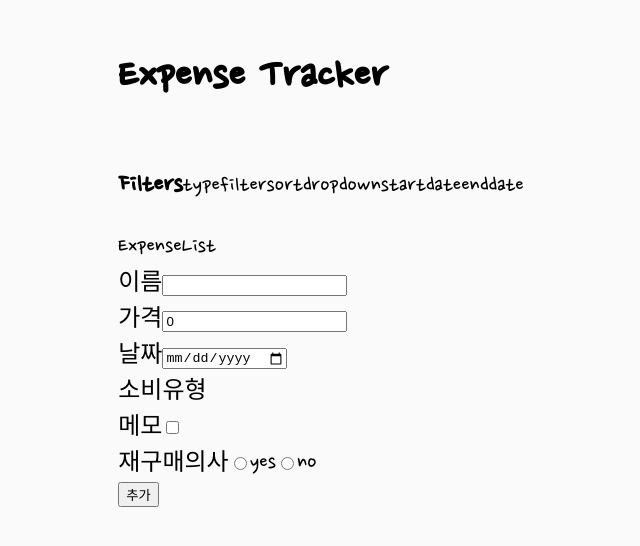
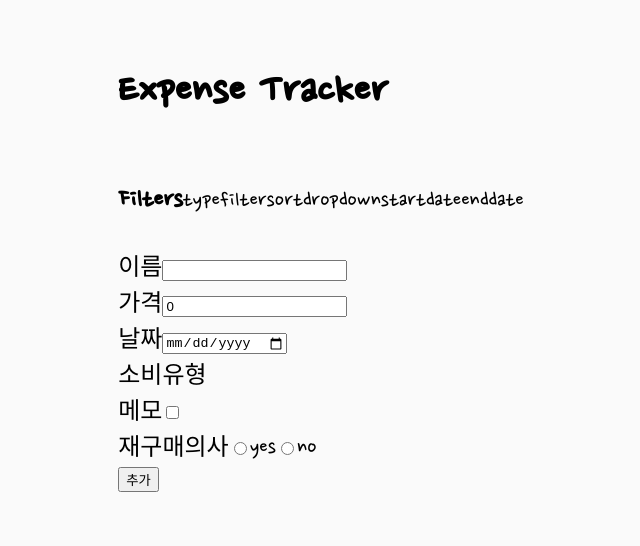
Before and after one commit to jun42/react-expense-tracker, a React (Create React App) app: page / in a window 1280 px wide. Shown: the part 146-692 px from the top of the page, without its empty margins (263-903 px from the left). Built offline with nearby package versions, Linux system fonts and the light colour scheme.

Commit message:
임시커밋 expenselist 작업중

```diff
--- a/src/App.js
+++ b/src/App.js
@@ -3,13 +3,27 @@ import { PaymentForm } from "./components/PaymentForm";
 import { Header } from "./components/Header";
 import { Filters } from "./components/Filters";
 import { ExpenseList } from "./components/ExpenseList";
+import { useState } from "react";
 
 function App() {
+  const [expenseObjects, setExpenseObjects] = useState([
+    {
+      name: "신발", //string
+      price: 100000, //number
+      date: "2023-08-27", // yyyy--mm--dd
+      type: { label: "의류비", value: "apparel" }, // type object
+      memoString: "하얀색", //string
+      repurchase: "no", // yes / no
+      insert: new Date(),
+    },
+  ]);
   return (
     <div className="wrapper">
       <Header />
       <Filters />
-      <ExpenseList />
+      {expenseObjects.forEach((stateObject) => {
+        return <ExpenseList stateObject={stateObject} />;
+      })}
       <PaymentForm />
     </div>
   );
--- a/src/components/PaymentForm.js
+++ b/src/components/PaymentForm.js
@@ -6,14 +6,16 @@ import { DateInput } from "./inputs/DateInput";
 import { NameInput } from "./inputs/NameInput";
 import { PriceInput } from "./inputs/PriceInput";
 import { RepurchaseInput } from "./inputs/RepurchaseInput";
+import { FormSubmitBtn } from "./inputs/FormSubmitBtn";
 export const PaymentForm = () => {
   const [objectState, setObjectState] = useState({
-    name: "",
-    price: 0,
-    date: new Date(),
-    repurchase: null,
-    // isMemo: false,
-    memoString: "",
+    name: "", //string
+    price: 0, //number
+    date: new Date(), // yyyy--mm--dd
+    type: null, // type object
+    memoString: "", //string
+    repurchase: null, // yes / no
+    insert: null,
   });
 
   const changeInputHandler = (event) => {
@@ -24,9 +26,6 @@ export const PaymentForm = () => {
   };
   console.log(objectState);
   console.log("rendered");
-  const testChangeHandler = (event) => {
-    console.log(event.target.value);
-  };
   return (
     <form className="payment-form">
       <NameInput
@@ -41,12 +40,10 @@ export const PaymentForm = () => {
         changeInputHandler={changeInputHandler}
         objectState={objectState}
       />
-      <TypeInput />
+      <TypeInput setObjectState={setObjectState} />
       <MemoInput changeInputHandler={changeInputHandler} />
       <RepurchaseInput changeInputHandler={changeInputHandler} />
-      <button className="payment-form__submit-button" type="submit">
-        추가
-      </button>
+      <FormSubmitBtn />
     </form>
   );
 };
--- /dev/null
+++ b/src/components/inputs/FormSubmitBtn.js
@@ -0,0 +1,9 @@
+import React from "react";
+
+export const FormSubmitBtn = () => {
+  return (
+    <button className="payment-form__submit-button" type="submit">
+      추가
+    </button>
+  );
+};
--- a/src/components/inputs/TypeInput.js
+++ b/src/components/inputs/TypeInput.js
@@ -1,28 +1,38 @@
 import React from "react";
 import { useState } from "react";
-export const TypeInput = () => {
+export const TypeInput = (props) => {
   const expenseTypes = [
     { label: "식비", value: "food" },
     { label: "월세", value: "rent" },
     { label: "교통비", value: "transportation" },
     { label: "의류비", value: "apparel" },
   ];
+
   const [isClose, setIsClose] = useState(true);
   const [selectedType, setSeletedType] = useState(null);
-  const selectTypeHandler = (type) => {
+
+  const selectTypeHandler = (event, type) => {
     setSeletedType(type);
+    console.log(props);
+    props.setObjectState((prevState) => ({ ...prevState, type: type }));
   };
+
   const clickHandler = () => {
     setIsClose((prevState) => !prevState);
   };
 
   const renderedTypes = expenseTypes.map((type) => {
     return (
-      <div onClick={() => selectTypeHandler(type)} key={type.value}>
+      <div
+        onClick={(event) => selectTypeHandler(event, type)}
+        key={type.value}
+        value={type.value}
+      >
         {type.label}
       </div>
     );
   });
+
   return (
     <div className="payment-form__input__type" onClick={clickHandler}>
       {selectedType === null ? "소비유형" : selectedType.label}
```
Also changed, not shown: src/components/ExpenseList.js (+11 -1 lines).
